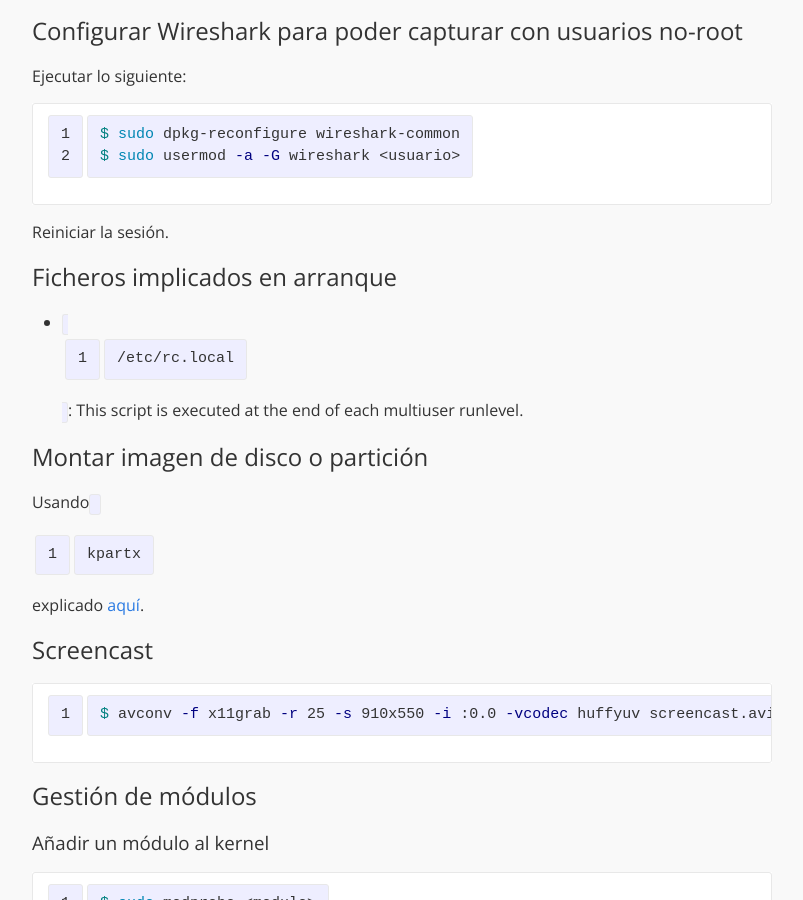
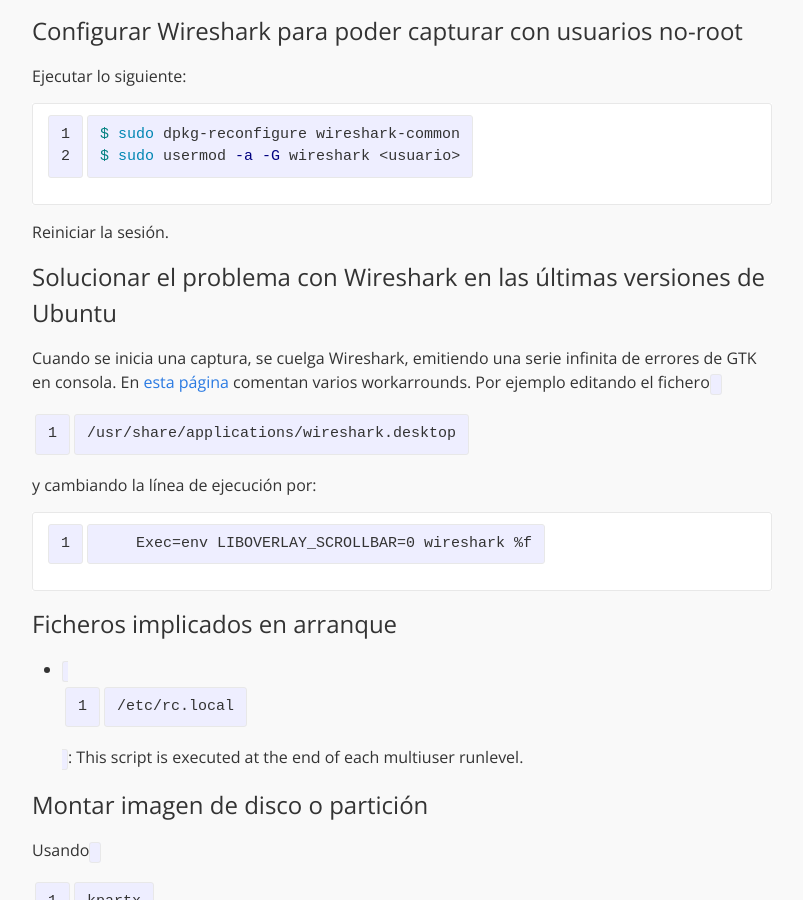
Before and after one commit to eduardofilo/eduardofilo.jekyll, a Jekyll site: the page built from sistemas/ubuntu.md, in a window 1280 px wide and 900 px high, scrolled down 12000 px. Shown: the whole window, without its empty margins (238-1041 px from the left). Built offline with Jekyll 4.4.1, drawn with Linux system fonts in a browser that asks for light colours; Markdown is read by kramdown in place of the engine named in the settings.

Commit message:
Solución al cuelgue de Wireshark.

```diff
--- a/sistemas/ubuntu.md
+++ b/sistemas/ubuntu.md
@@ -448,6 +448,12 @@
 
 Reiniciar la sesión.
 
+## Solucionar el problema con Wireshark en las últimas versiones de Ubuntu
+
+Cuando se inicia una captura, se cuelga Wireshark, emitiendo una serie infinita de errores de GTK en consola. En [esta página](https://bugs.launchpad.net/ubuntu/+source/overlay-scrollbar/+bug/1248400) comentan varios workarrounds. Por ejemplo editando el fichero `/usr/share/applications/wireshark.desktop` y cambiando la línea de ejecución por:
+
+        Exec=env LIBOVERLAY_SCROLLBAR=0 wireshark %f
+
 ## Ficheros implicados en arranque
 
 *  `/etc/rc.local`: This script is executed at the end of each multiuser runlevel.
```
